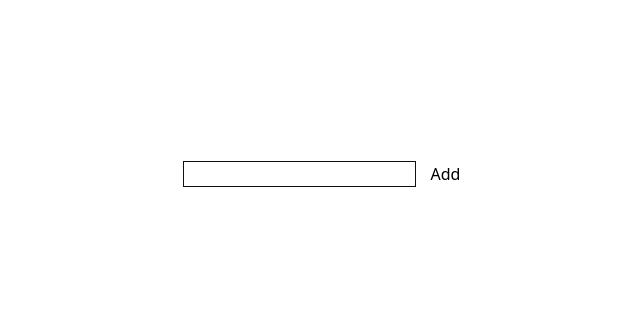
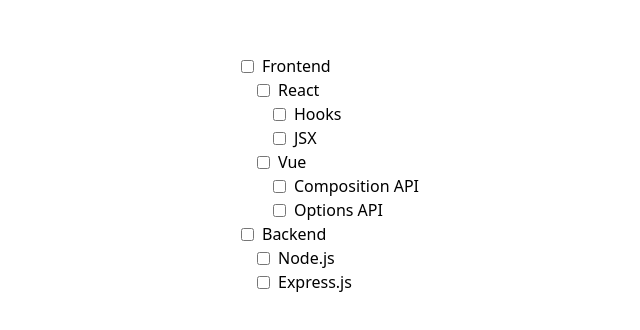
Before and after one commit to GoreSawata27/notes, a React (Vite) app: page / in a window 1280 px wide. Shown: the part 226-556 px from the top of the page, without its empty margins (318-958 px from the left). Built offline with nearby package versions, Linux system fonts and the light colour scheme.

Commit message:
Nested checkBox

```diff
--- a/src/MachineCoding/MachineCoding.tsx
+++ b/src/MachineCoding/MachineCoding.tsx
@@ -1,12 +1,16 @@
 // import PhoneBook from "./PhoneBook/PhoneBook";
 // import { MOCK_COUNTRY_OPTIONS } from "./PhoneBook/Constents";
-import TodoList from "./TodoList/TodoList";
+// import TodoList from "./TodoList/TodoList";
+
+import { categories } from "./NestedCheckbox/Data";
+import NestedCheckbox from "./NestedCheckbox/NestedCheckbox";
 
 export default function MachineCoding() {
   return (
     <>
       {/* <PhoneBook options={MOCK_COUNTRY_OPTIONS} /> */}
-      <TodoList />
+      {/* <TodoList /> */}
+      <NestedCheckbox categories={categories} />
     </>
   );
 }
--- /dev/null
+++ b/src/MachineCoding/NestedCheckbox/Data.ts
@@ -0,0 +1,32 @@
+export const categories = [
+  {
+    id: "frontend",
+    label: "Frontend",
+    children: [
+      {
+        id: "react",
+        label: "React",
+        children: [
+          { id: "hooks", label: "Hooks" },
+          { id: "jsx", label: "JSX" },
+        ],
+      },
+      {
+        id: "vue",
+        label: "Vue",
+        children: [
+          { id: "composition-api", label: "Composition API" },
+          { id: "options-api", label: "Options API" },
+        ],
+      },
+    ],
+  },
+  {
+    id: "backend",
+    label: "Backend",
+    children: [
+      { id: "node", label: "Node.js" },
+      { id: "express", label: "Express.js" },
+    ],
+  },
+];
--- /dev/null
+++ b/src/MachineCoding/NestedCheckbox/NestedCheckbox.tsx
@@ -0,0 +1,75 @@
+import { useState } from "react";
+
+interface Data {
+  id: string;
+  label: string;
+  children?: Data[];
+}
+
+interface NestedCheckboxProps {
+  categories: Data[];
+}
+
+export default function NestedCheckbox({ categories }: NestedCheckboxProps) {
+  const [isChecked, setIsChecked] = useState<{ [key: string]: boolean }>({});
+
+  const handleCheck = (checked: boolean, item: Data) => {
+    setIsChecked((prev) => {
+      const newState = { ...prev, [item.id]: checked };
+
+      const updateChildren = (node: Data) => {
+        node.children?.forEach((child) => {
+          newState[child.id] = checked;
+          updateChildren(child);
+        });
+      };
+
+      const updateParents = (node: Data, allData: Data[]) => {
+        const findParent = (targetId: string, nodes: Data[], parent?: Data): Data | undefined => {
+          for (const node of nodes) {
+            if (node.id === targetId) return parent;
+            if (node.children) {
+              const found = findParent(targetId, node.children, node);
+              if (found) return found;
+            }
+          }
+          return undefined;
+        };
+
+        const parent = findParent(node.id, categories);
+        if (parent && parent.children) {
+          const allChecked = parent.children.every((child) => newState[child.id]);
+          newState[parent.id] = allChecked;
+          updateParents(parent, allData);
+        }
+      };
+
+      updateChildren(item);
+      updateParents(item, categories);
+
+      return newState;
+    });
+  };
+
+  const renderTree = (items: Data[]) => {
+    return (
+      <ul className="ml-4">
+        {items?.map((item) => (
+          <li key={item.id}>
+            <label className="flex items-center gap-2">
+              <input
+                type="checkbox"
+                checked={!!isChecked[item.id]}
+                onChange={(e) => handleCheck(e.target.checked, item)}
+              />
+              {item.label}
+            </label>
+            {item.children && renderTree(item.children)}
+          </li>
+        ))}
+      </ul>
+    );
+  };
+
+  return <div>{renderTree(categories)}</div>;
+}
--- a/src/index.css
+++ b/src/index.css
@@ -1,6 +1,4 @@
 * {
-  padding: 0;
-  margin: 0;
   box-sizing: border-box;
 }
 
@@ -13,3 +11,9 @@
   justify-content: center;
   align-items: center;
 }
+
+button,
+ul li,
+label {
+  cursor: pointer;
+}
```
